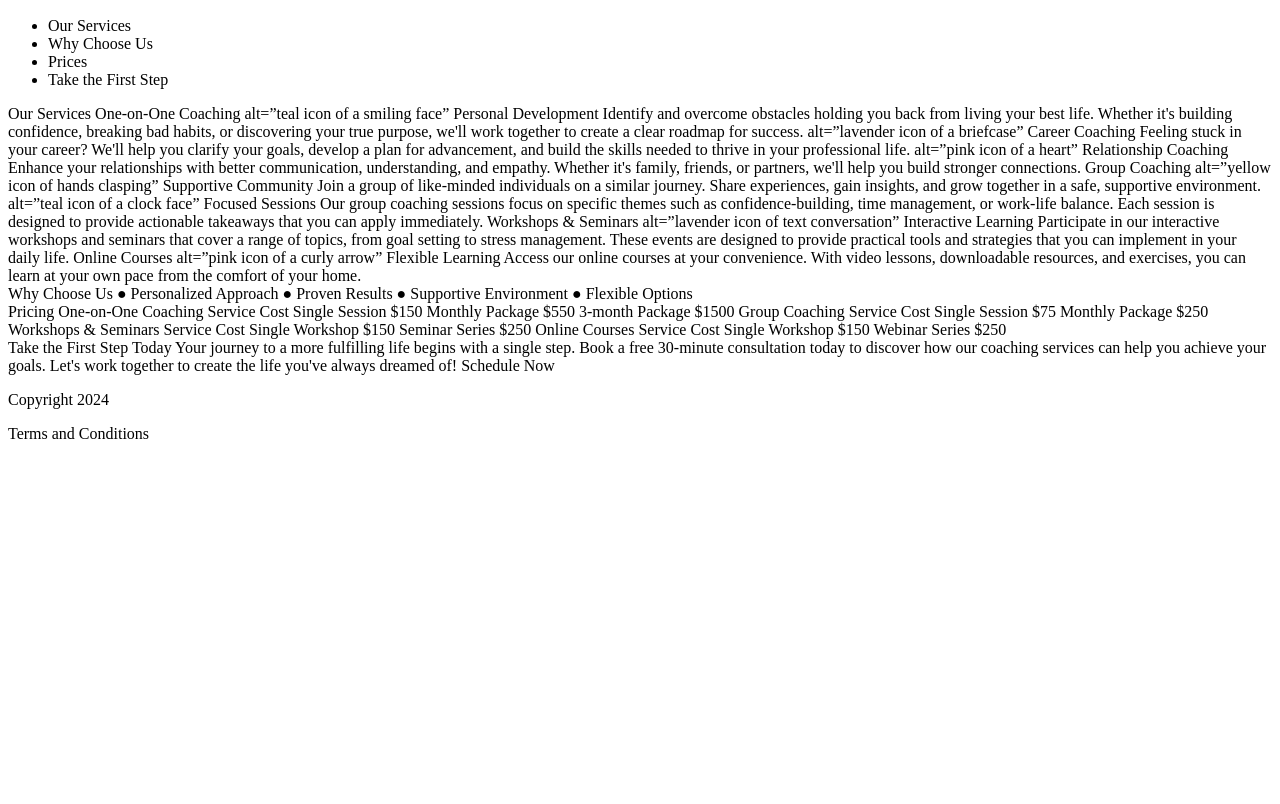
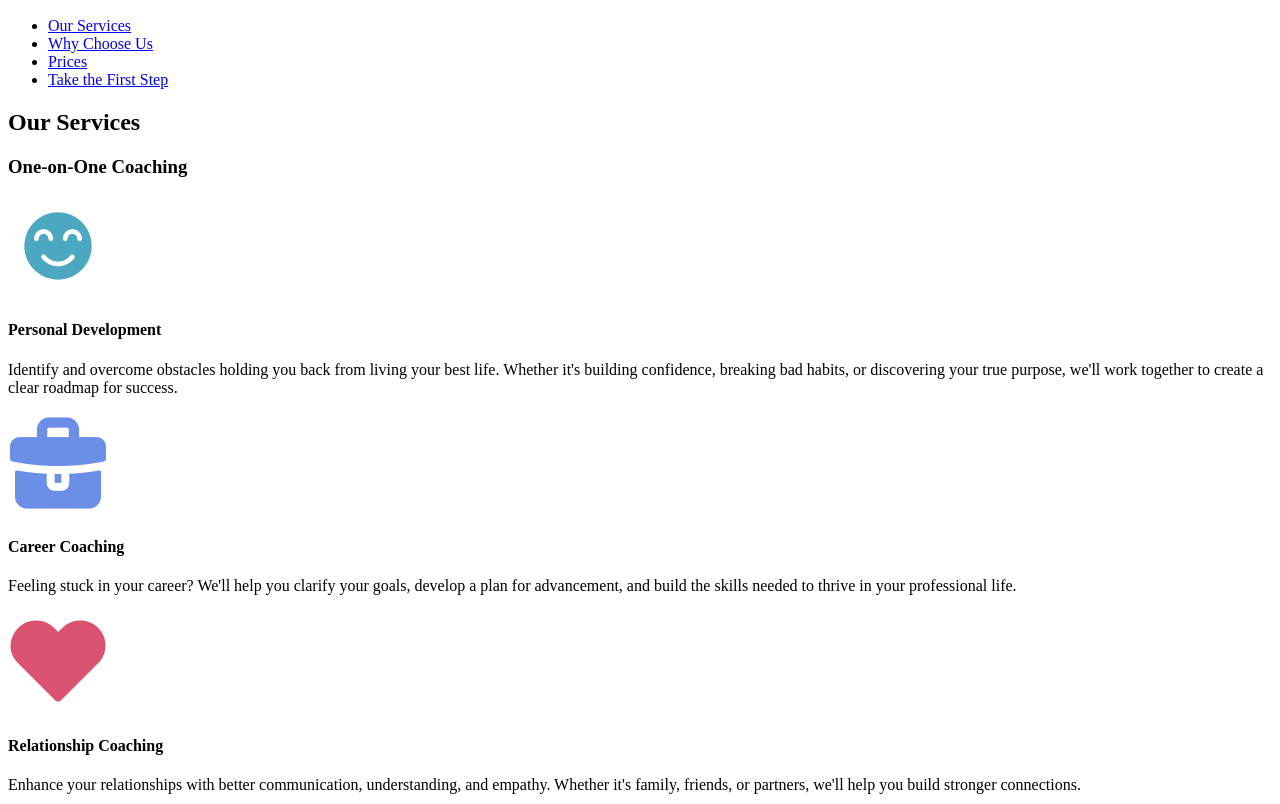
Before and after one commit to KMurr15/path-to-success, a plain HTML site: page index.html in a window 1280 px wide. Shown: the part 148-952 px from the top of the page. Before the commit the page ends 800 px from the top, so only its background shows below. Drawn offline with Linux system fonts and the light colour scheme.

Commit message:
Index update
-Fixed errors in nav.
-Organized and added images to services section in main.

```diff
--- a/index.html
+++ b/index.html
@@ -17,55 +17,70 @@
             <h2>Menu</h2>
             <nav>
                 <ul>
-                    <li href="#">Our Services</li>
-                    <li href="#">Why Choose Us</li>
-                    <li href="#">Prices</li>
-                    <li href="#">Take the First Step</li>
+                    <li><a href="#services">Our Services</a></li>
+                    <li><a href="#">Why Choose Us</a></li>
+                    <li><a href="#">Prices</a></li>
+                    <li><a href="#">Take the First Step</a></li>
                 </ul>
             </nav>
         </header>
 
         <main>
+            <section id="services">
+                <h2>Our Services</h2>
                 <section>
-            Our Services
-            One-on-One Coaching
+                    <h3>One-on-One Coaching</h3>
+                    <div>
+                        <img src="images/personal-development.png" alt="teal icon of a smiling face">
+                        <h4>Personal Development</h4>
+                        <p>Identify and overcome obstacles holding you back from living your best life. Whether it's building confidence, breaking bad habits, or discovering your true purpose, we'll work together to create a clear roadmap for success.</p>
+                    </div>
 
-            alt=”teal icon of a smiling face”
-            Personal Development
-            Identify and overcome obstacles holding you back from living your best life. Whether it's building confidence, breaking bad habits, or discovering your true purpose, we'll work together to create a clear roadmap for success.
+                    <div>
+                        <img src="images/career-coaching.png" alt="lavender icon of a briefcase">
+                        <h4>Career Coaching</h4>
+                        <p>Feeling stuck in your career? We'll help you clarify your goals, develop a plan for advancement, and build the skills needed to thrive in your professional life.</p>
+                    </div>
 
+                    <div>
+                        <img src="images/relationship-coaching.png" alt="pink icon of a heart">
+                        <h4>Relationship Coaching</h4>
+                        <p>Enhance your relationships with better communication, understanding, and empathy. Whether it's family, friends, or partners, we'll help you build stronger connections.</p>
+                    </div>
+                </section>
 
-            alt=”lavender icon of a briefcase”
-            Career Coaching
-            Feeling stuck in your career? We'll help you clarify your goals, develop a plan for advancement, and build the skills needed to thrive in your professional life.
+                <section>
+                    <h3>Group Coaching</h3>
+                    <div>
+                        <img src="images/supportive-community.png" alt="yellow icon of hands clasping">
+                        <h4>Supportive Community</h4>
+                        <p>Join a group of like-minded individuals on a similar journey. Share experiences, gain insights, and grow together in a safe, supportive environment.</p>
+                    </div>
 
+                    <div>
+                        <img src="images/focused-session.png" alt="teal icon of a clock face">
+                        <h4>Focused Sessions</h4>
+                        <p>Our group coaching sessions focus on specific themes such as confidence-building, time management, or work-life balance. Each session is designed to provide actionable takeaways that you can apply immediately.</p>
+                    </div>
+                </section>
 
-            alt=”pink icon of a heart”
-            Relationship Coaching
-            Enhance your relationships with better communication, understanding, and empathy. Whether it's family, friends, or partners, we'll help you build stronger connections.
+                <section>
+                    <h3>Workshops & Seminars</h3>
+                    <div>
+                        <img src="images/interactive-learning.png" alt="lavender icon of text conversation">
+                        <h4>Interactive Learning</h4>
+                        <p>Participate in our interactive workshops and seminars that cover a range of topics, from goal setting to stress management. These events are designed to provide practical tools and strategies that you can implement in your daily life.<p>
+                    </div>
+                </section>
 
-            Group Coaching
-
-            alt=”yellow icon of hands clasping”
-            Supportive Community
-            Join a group of like-minded individuals on a similar journey. Share experiences, gain insights, and grow together in a safe, supportive environment.
-
-
-            alt=”teal icon of a clock face”
-            Focused Sessions
-            Our group coaching sessions focus on specific themes such as confidence-building, time management, or work-life balance. Each session is designed to provide actionable takeaways that you can apply immediately.
-
-            Workshops & Seminars
-
-            alt=”lavender icon of text conversation”
-            Interactive Learning
-            Participate in our interactive workshops and seminars that cover a range of topics, from goal setting to stress management. These events are designed to provide practical tools and strategies that you can implement in your daily life.
-
-            Online Courses
-
-            alt=”pink icon of a curly arrow”
-            Flexible Learning
-            Access our online courses at your convenience. With video lessons, downloadable resources, and exercises, you can learn at your own pace from the comfort of your home.
+                <section>
+                    <h3>Online Courses</h3>
+                    <div>
+                        <img src="images/flexible-learning.png" alt="pink icon of a curly arrow">
+                        <h4>Flexible Learning</h4>
+                        <p>Access our online courses at your convenience. With video lessons, downloadable resources, and exercises, you can learn at your own pace from the comfort of your home.</p>
+                    </div>
+                </section>
             </section>
 
             <section>
@@ -109,6 +124,7 @@
                 Your journey to a more fulfilling life begins with a single step. Book a free 30-minute consultation today to discover how our coaching services can help you achieve your goals. Let's work together to create the life you've always dreamed of!
 
                 Schedule Now
+            </section>
         </main>
 
         <footer>
```
Also changed, not shown: images/career-coaching.png (added), images/flexible-learning.png (added), images/focused-session.png (added), images/interactive-learning.png (added), images/personal-development.png (added), images/relationship-coaching.png (added), images/supportive-community.png (added). Lines whose indentation alone changed are shown as unchanged.
